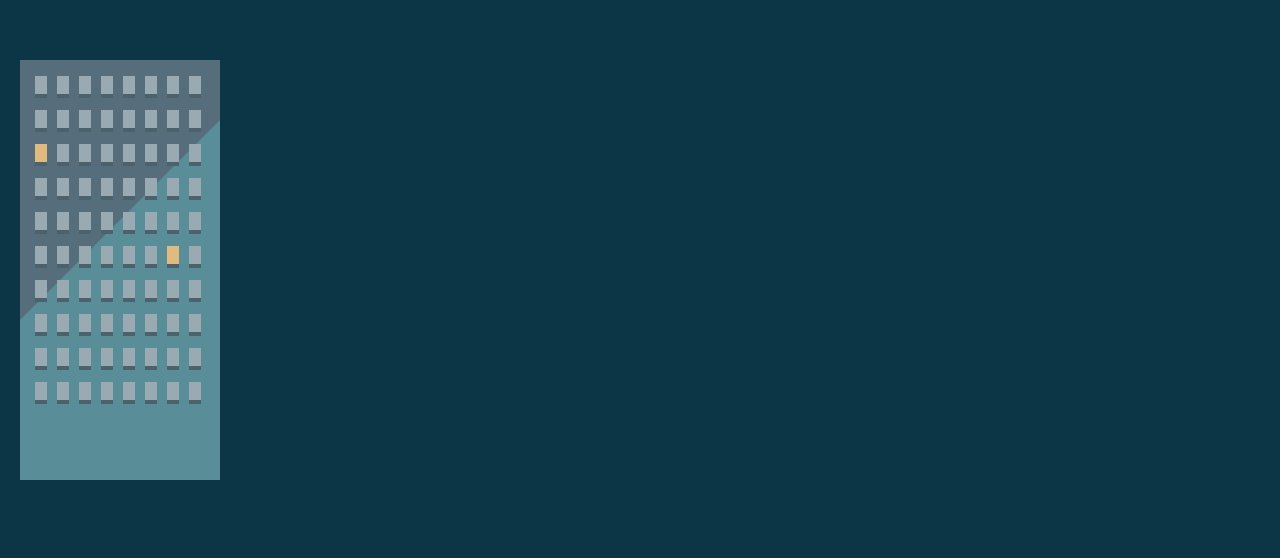
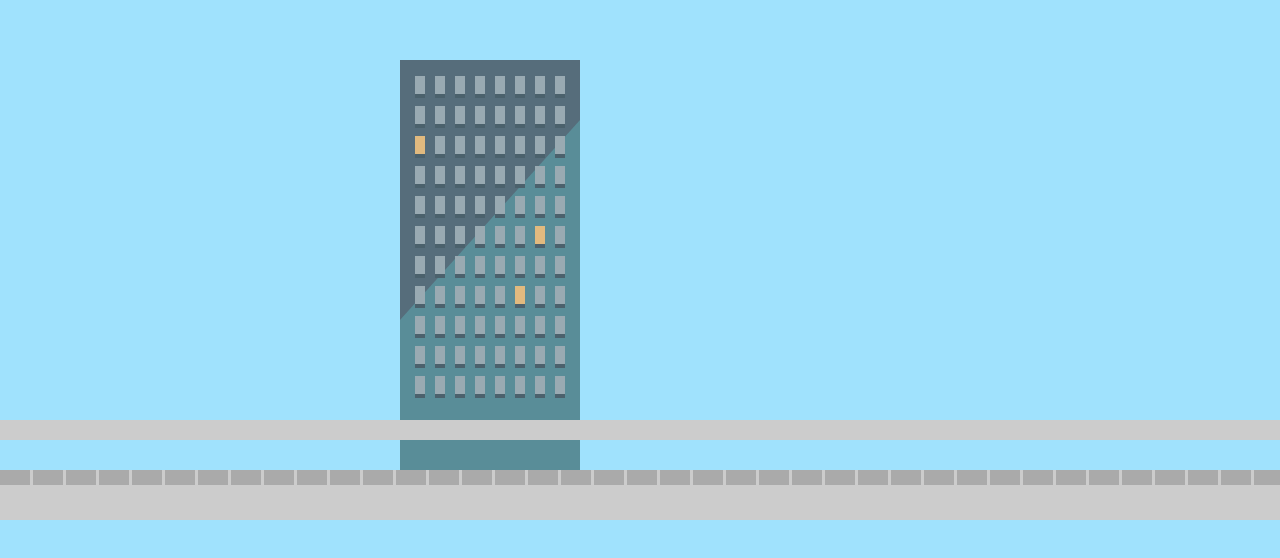
Before and after one commit to y714studio/siuyeah-web, a Nuxt app: page / in a window 1280 px wide. Shown: the top 558 px of the page. Built offline with nearby package versions, Linux system fonts and the light colour scheme.

Commit message:
Opening screen

```diff
--- a/pages/index.vue
+++ b/pages/index.vue
@@ -1,7 +1,15 @@
 <template>
   <section class="main">
     <div class="building-01">
-      <div class="inner"><div v-for="(n,i) in 80" class="window" :class="{'light': (n==17 || n==47)}"></div></div>
+      <div class="inner">
+        <div v-for="(n,i) in 88" class="window" :class="{'light': (n==17 || n==47 || n==62)}"></div>
+      </div>
+    </div>
+    <div class="building-02">
+      <div class="inner">
+        <div class="ceiling"></div>
+        <div class="wall"><div class="inner"><div v-for="(n,i) in 80" class="window" :style="{'left': i*33 + 'px'}"></div></div></div>
+      </div>
     </div>
   </section>
 </template>
@@ -16,18 +24,20 @@
 
 <style lang="scss">
   .main {
-    background-color: #0c3545;
+    background-color: #a0e2fd;
     height: 100vh;
     position: relative;
+    overflow: hidden;
   }
 
   .building-01 {
-    width: 200px;
-    height: 420px;
+    width: 180px;
+    height: 440px;
     background-color: #598d98;
     position: absolute;
     top: 60px;
-    left: 20px;
+    left: 50%;
+    transform: translate(-240px, 0px);
 
     .inner {
       position: relative;
@@ -50,18 +60,18 @@
         left: 0;
         width: 0;
         border-style: solid;
-        border-width: 200px 200px 0 0;
+        border-width: 200px 180px 0 0;
         border-color: #566d7b transparent transparent transparent;
         z-index: 0;
       }
 
       .window {
-        width: 12px;
+        width: 10px;
         height: 22px;
         background-color: #99aab2;
         float: left;
         position: relative;
-        margin: 6px 5px;
+        margin: 6px 5px 2px;
         z-index: 2;
         position: relative;
 
@@ -80,4 +90,44 @@
       }
     }
   }
+
+  .building-02 {
+    width: 100%;
+    height: 220px;
+    position: absolute;
+    top: 420px;
+    left: 0;
+
+    .inner {
+      position: relative;
+
+      .ceiling {
+        position: absolute;
+        top: 0;
+        width: 100%;
+        height: 20px;
+        background-color: #ccc;
+      }
+
+      .wall {
+        position: absolute;
+        top: 50px;
+        width: 100%;
+        height: 50px;
+        background-color: #ccc;
+
+        .inner {
+          position: relative;
+
+          .window {
+            position: absolute;
+            top: 0;
+            width: 30px;
+            height: 15px;
+            background-color: #aaa;
+          }
+        }
+      }
+    }
+  }
 </style>
```
